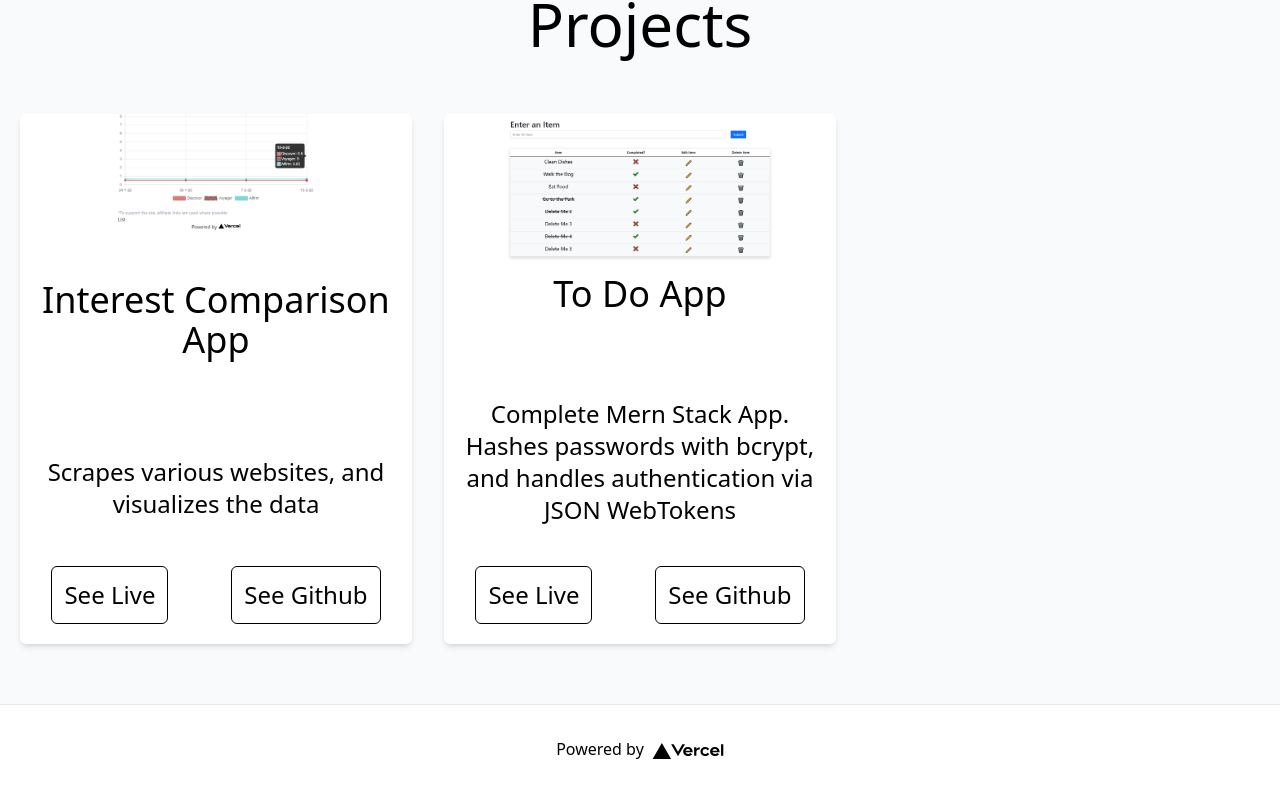
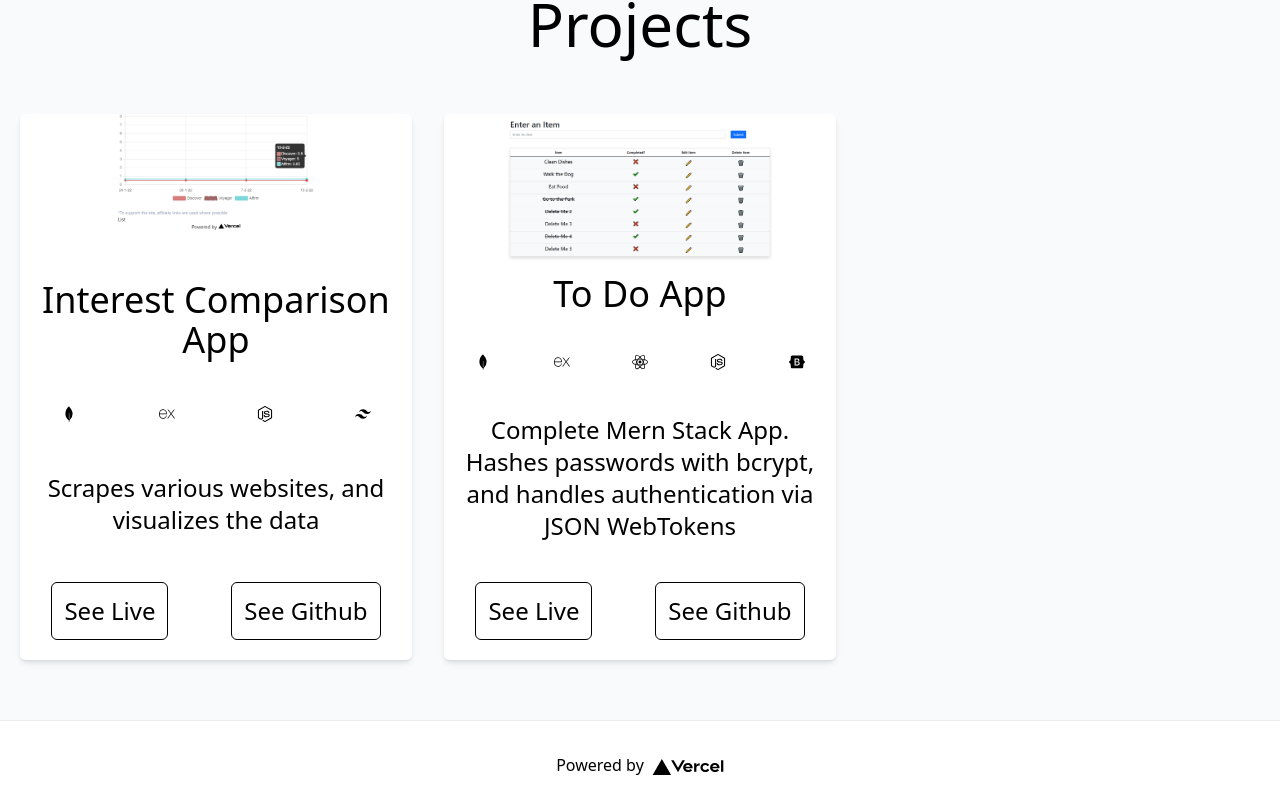
Before and after one commit to mhgamboa/portfolio-v2, a Next.js app: page / in a window 1280 px wide. Shown: the part 1434-2243 px from the top of the page. Built offline with nearby package versions, Linux system fonts and the light colour scheme.

Commit message:
Implement react-icons into ProjectCard.tsx

```diff
--- a/components/projects/ProjectCard.tsx
+++ b/components/projects/ProjectCard.tsx
@@ -2,28 +2,17 @@ import React from "react";
 import Image from "next/image";
 
 import {
+  SiMongodb,
+  SiExpress,
+  SiHtml5,
+  SiCss3,
+  SiJavascript,
   SiReact,
-  SiJavascript,
-  SiHtml5,
+  SiNodedotjs,
   SiTailwindcss,
-  SiCss3,
   SiD3Dotjs,
-  SiMongodb,
-  SiNodedotjs,
-  SiExpress,
   SiBootstrap,
 } from "react-icons/si";
-
-// import { ReactComponent as ReactIcon } from "../../img/icons/react.svg";
-// import { ReactComponent as JSIcon } from "../../img/icons/javascript.svg";
-// import { ReactComponent as HTMLIcon } from "../../img/icons/html5.svg";
-// import { ReactComponent as CSSIcon } from "../../img/icons/css.svg";
-// import { ReactComponent as TailwindIcon } from "../../img/icons/tailwindcss.svg";
-// import { ReactComponent as D3Icon } from "../../img/icons/d3.svg";
-// import { ReactComponent as MongoDBIcon } from "../../img/icons/mongodb.svg";
-// import { ReactComponent as NodeIcon } from "../../img/icons/node.svg";
-// import { ReactComponent as ExpressIcon } from "../../img/icons/express.svg";
-// import { ReactComponent as BootstrapIcon } from "../../img/icons/bootstrap.svg";
 
 type StaticImageData = {
   src: string;
@@ -41,7 +30,9 @@ interface props {
   imageLink: string | StaticImageData;
 }
 
-function ProjectCard({ name, description, url, githubLink, imageLink }: props) {
+function ProjectCard({ name, description, url, githubLink, technologies, imageLink }: props) {
+  const iconClass = "text-5xl md:text-6xl 2xl:text-7xl dark:text-zinc-300";
+
   return (
     <div
       className={`flex flex-col justify-between pb-5 rounded-md overflow-hidden bg-white dark:bg-gray-900 dark:white-shadow shadow-md`}
@@ -61,36 +52,16 @@ function ProjectCard({ name, description, url, githubLink, imageLink }: props) {
       <h2 className="h2 text-center mb-8">{name}</h2>
       {/* Render Icons for technologies */}
       <div className="flex justify-around mb-5 lg:mt-2">
-        {/* {technologies.includes("mongodb") && (
-          <MongoDBIcon className="h-10 xl:h-12 2xl:h-14" fill={isDark ? "white" : ""} />
-        )}
-        {technologies.includes("express") && (
-          <ExpressIcon className="h-10 xl:h-12 2xl:h-14" fill={isDark ? "white" : ""} />
-        )}
-        {technologies.includes("html") && (
-          <HTMLIcon className="h-10 xl:h-12 2xl:h-14" fill={isDark ? "white" : ""} />
-        )}
-        {technologies.includes("css") && (
-          <CSSIcon className="h-10 xl:h-12 2xl:h-14" fill={isDark ? "white" : ""} />
-        )}
-        {technologies.includes("javascript") && (
-          <JSIcon className="h-10 xl:h-12 2xl:h-14" fill={isDark ? "white" : ""} />
-        )}
-        {technologies.includes("react") && (
-          <ReactIcon className="h-10 xl:h-12 2xl:h-14" fill={isDark ? "white" : ""} />
-        )}
-        {technologies.includes("node") && (
-          <NodeIcon className="h-10 xl:h-12 2xl:h-14" fill={isDark ? "white" : ""} />
-        )}
-        {technologies.includes("tailwindcss") && (
-          <TailwindIcon className="h-10 xl:h-12 2xl:h-14" fill={isDark ? "white" : ""} />
-        )}
-        {technologies.includes("d3") && (
-          <D3Icon className="h-10 xl:h-12 2xl:h-14" fill={isDark ? "white" : ""} />
-        )}
-        {technologies.includes("bootstrap") && (
-          <BootstrapIcon className="h-10 xl:h-12 2xl:h-14" fill={isDark ? "white" : ""} />
-        )} */}
+        {technologies.includes("mongodb") && <SiMongodb className="iconClass" />}
+        {technologies.includes("express") && <SiExpress className="iconClass" />}
+        {technologies.includes("html") && <SiHtml5 className="iconClass" />}
+        {technologies.includes("css") && <SiCss3 className="iconClass" />}
+        {technologies.includes("javascript") && <SiJavascript className="iconClass" />}
+        {technologies.includes("react") && <SiReact className="iconClass" />}
+        {technologies.includes("node") && <SiNodedotjs className="iconClass" />}
+        {technologies.includes("tailwindcss") && <SiTailwindcss className="iconClass" />}
+        {technologies.includes("d3") && <SiD3Dotjs className="iconClass" />}
+        {technologies.includes("bootstrap") && <SiBootstrap className="iconClass" />}
       </div>
       <p className="text-center mb-5 md:mb-10 md:mt-6 mx-5 text-lg md:text-xl xl:text-2xl 2xl:text-3xl">
         {description}
```
